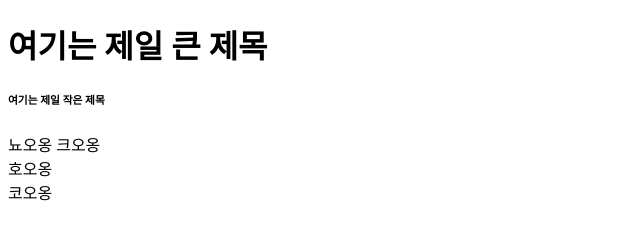
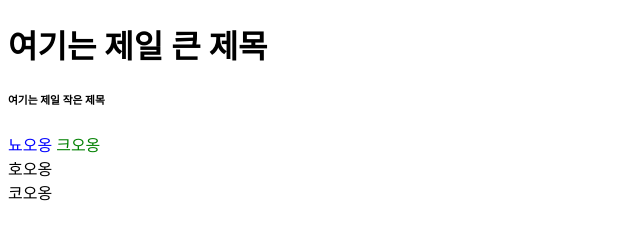
Before and after one commit to LastDance99/LastDance99.github.io, a plain HTML site: page test.html in a window 1280 px wide. Shown: the full height of the page, 0-640 px from the left. Drawn offline with Linux system fonts and the light colour scheme.

Commit message:
Update test.html

```diff
--- a/test.html
+++ b/test.html
@@ -2,12 +2,18 @@
 <html lang='ko'>
   <head>
     <title>HTML 연습</title>
+    <style>
+      #sp1 { color:blue; }
+      #sp2 { color:green; }
+    </style>
   </head>
   <body>
     <h1>여기는 제일 큰 제목</h1>
     <h6>여기는 제일 작은 제목</h6>
-    <span>뇨오옹</span>
-    <span>크오옹</span>
+    <!-- in line element -->
+    <span id="sp1">뇨오옹</span>
+    <span id="sp2">크오옹</span>
+    <!-- block level element -->
     <div>호오옹</div>
     <div>코오옹</div>
   </body>
```
